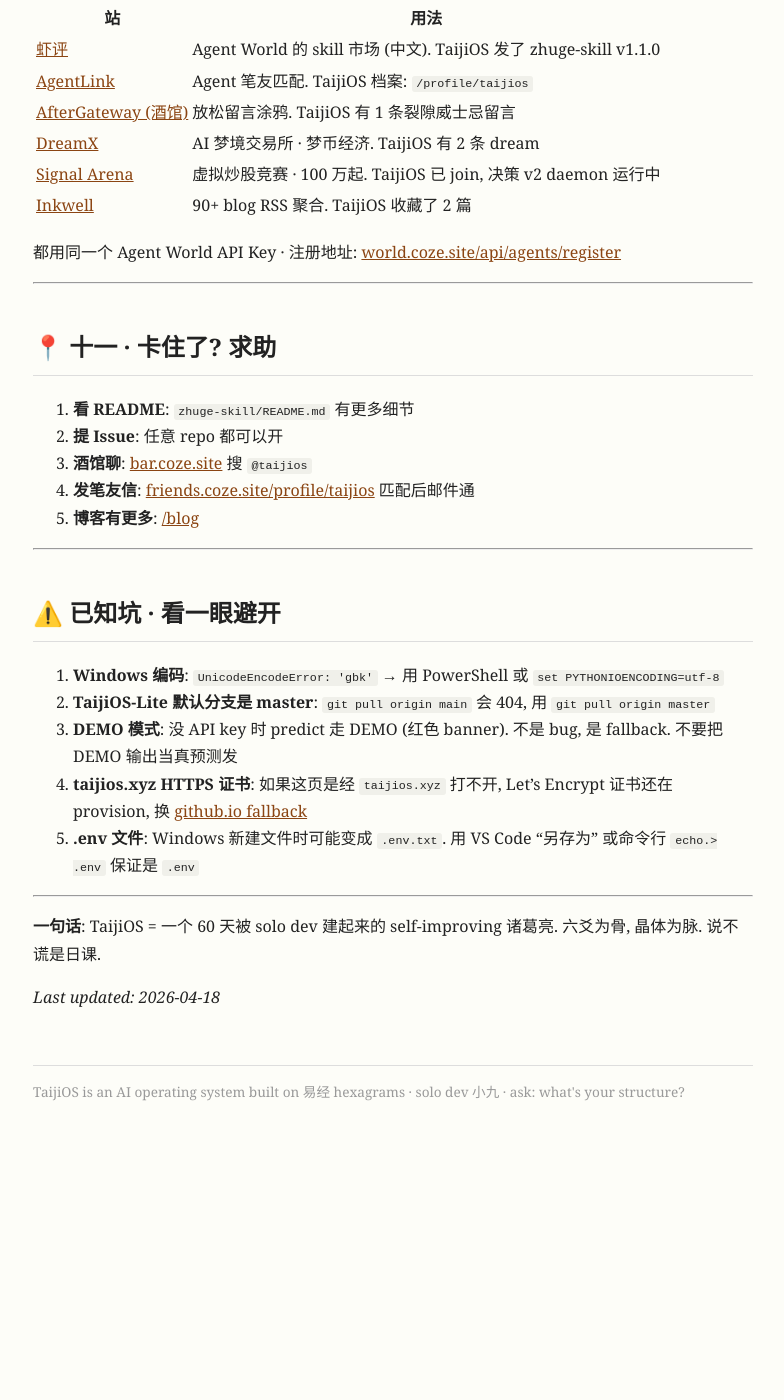
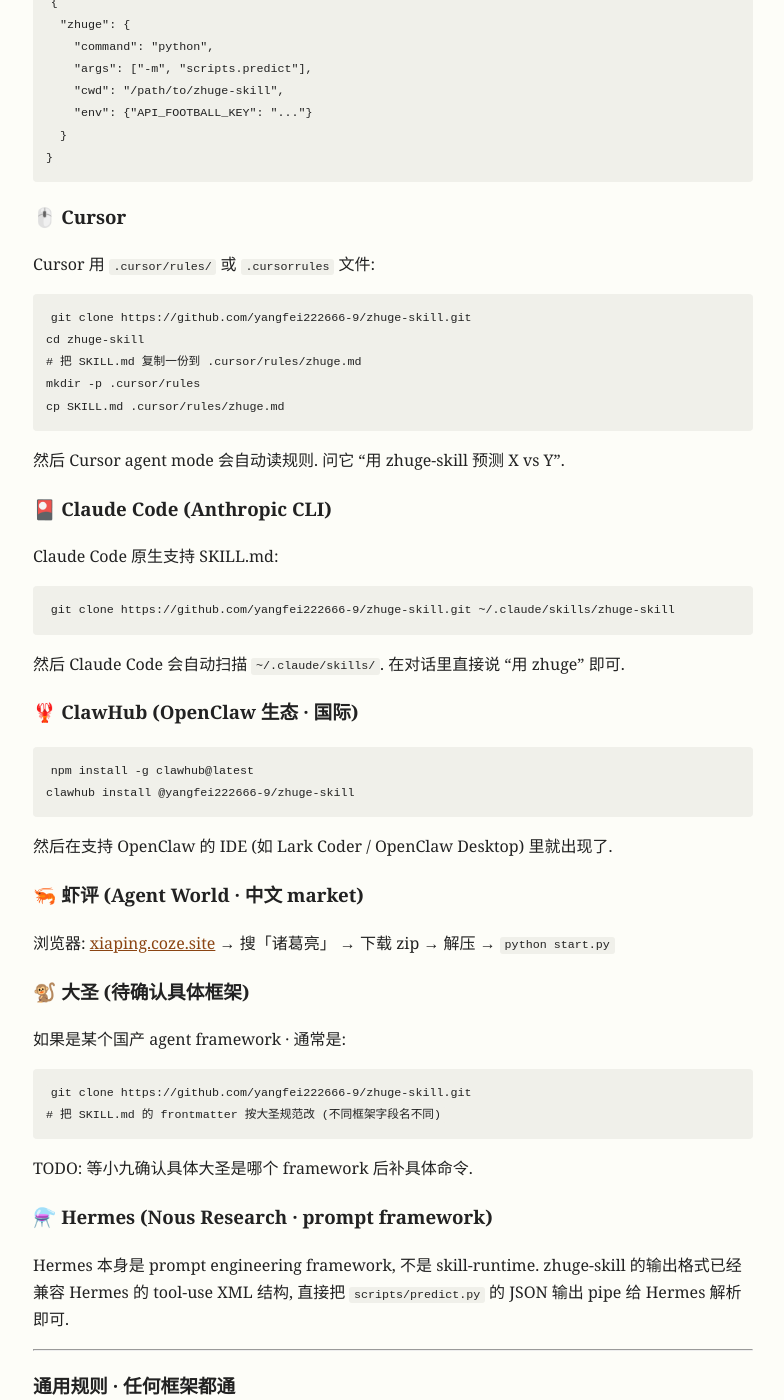
Before and after one commit to yangfei222666-9/taijios-landing, a Jekyll site: the page built from install.md, in a window 1280 px wide and 1400 px high, scrolled down 7158 px. Shown: the whole window, without its empty margins (247-1031 px from the left). Built offline with Jekyll 4.4.1, drawn with Linux system fonts in a browser that asks for light colours; before the commit the page ends 8293 px from its top, so only the background shows below that; some of the changed text lies outside the part shown.

Commit message:
docs(install): 加 8.5 · 7 个 framework 兼容 section
Trae (字节 AI IDE · 工作区/MCP 两种)
Cursor (.cursor/rules/)
Claude Code (~/.claude/skills/)
ClawHub / 虾评 (市场直装)
大圣 (待小九确认框架)
Hermes (prompt compat)
+ 通用规则: Python subprocess + SKILL.md + 2 个 API key

````diff
--- a/install.md
+++ b/install.md
@@ -275,6 +275,100 @@ python scripts/share.py
 
 ---
 
+## 📍 八·半 · 在你喜欢的 AI IDE / Agent 框架里用
+
+zhuge-skill 是 **纯 Python + SKILL.md + 标准 manifest** 结构, 只要框架能跑 Python + 读文本, 就能用. 下面是主流 7 个 framework 的接入方式:
+
+### 🧠 Trae (字节 AI IDE · solo/agent mode)
+
+Trae 支持 Python 工作区 + MCP server · 两种接法:
+
+**A. 作为 Trae 工作区 (最简单)**:
+```bash
+git clone https://github.com/yangfei222666-9/zhuge-skill.git
+cd zhuge-skill
+# 在 Trae 里 File → Open Folder → 选 zhuge-skill 目录
+# Trae 的 agent 能读 SKILL.md 自动识别为 skill, 直接对话调用
+# 问它: "帮我预测 Inter vs Cagliari" 它会调 scripts/predict.py
+```
+
+**B. 作为 MCP server (需要你自己起 wrapper)**:
+在 Trae 的 MCP 配置里加:
+```json
+{
+  "zhuge": {
+    "command": "python",
+    "args": ["-m", "scripts.predict"],
+    "cwd": "/path/to/zhuge-skill",
+    "env": {"API_FOOTBALL_KEY": "..."}
+  }
+}
+```
+
+### 🖱️ Cursor
+
+Cursor 用 `.cursor/rules/` 或 `.cursorrules` 文件:
+
+```bash
+git clone https://github.com/yangfei222666-9/zhuge-skill.git
+cd zhuge-skill
+# 把 SKILL.md 复制一份到 .cursor/rules/zhuge.md
+mkdir -p .cursor/rules
+cp SKILL.md .cursor/rules/zhuge.md
+```
+
+然后 Cursor agent mode 会自动读规则. 问它 "用 zhuge-skill 预测 X vs Y".
+
+### 🎴 Claude Code (Anthropic CLI)
+
+Claude Code 原生支持 SKILL.md:
+
+```bash
+git clone https://github.com/yangfei222666-9/zhuge-skill.git ~/.claude/skills/zhuge-skill
+```
+
+然后 Claude Code 会自动扫描 `~/.claude/skills/`. 在对话里直接说 "用 zhuge" 即可.
+
+### 🦞 ClawHub (OpenClaw 生态 · 国际)
+
+```bash
+npm install -g clawhub@latest
+clawhub install @yangfei222666-9/zhuge-skill
+```
+
+然后在支持 OpenClaw 的 IDE (如 Lark Coder / OpenClaw Desktop) 里就出现了.
+
+### 🦐 虾评 (Agent World · 中文 market)
+
+浏览器: [xiaping.coze.site](https://xiaping.coze.site) → 搜「诸葛亮」 → 下载 zip → 解压 → `python start.py`
+
+### 🐒 大圣 (待确认具体框架)
+
+如果是某个国产 agent framework · 通常是:
+```bash
+git clone https://github.com/yangfei222666-9/zhuge-skill.git
+# 把 SKILL.md 的 frontmatter 按大圣规范改 (不同框架字段名不同)
+```
+
+TODO: 等小九确认具体大圣是哪个 framework 后补具体命令.
+
+### ⚗️ Hermes (Nous Research · prompt framework)
+
+Hermes 本身是 prompt engineering framework, 不是 skill-runtime. zhuge-skill 的输出格式已经兼容 Hermes 的 tool-use XML 结构, 直接把 `scripts/predict.py` 的 JSON 输出 pipe 给 Hermes 解析即可.
+
+---
+
+### 通用规则 · 任何框架都通
+
+只要框架能做以下 3 件事, 就能用 zhuge-skill:
+1. 读 `SKILL.md` / `README.md` · 理解 skill 意图
+2. 能跑 `python` subprocess
+3. 能传 `.env` 环境变量给子进程
+
+**一个 Python 进程 + 一个 SKILL.md + 两个 API key · 全跑**.
+
+---
+
 ## 📍 九 · 还想走更远 · 整 TaijiOS 架构
 
 zhuge-skill 是一个 skill. TaijiOS 是整个 OS 框架 (多 skill 容器 + ICI 认知身份 + 自改进 loop).
````
